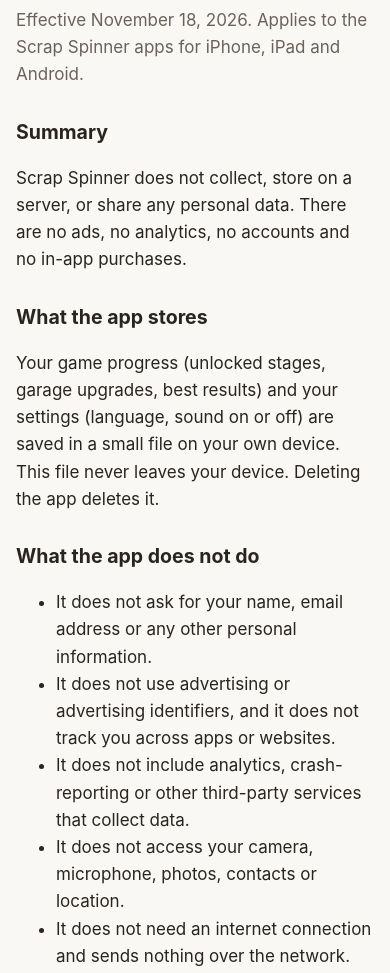
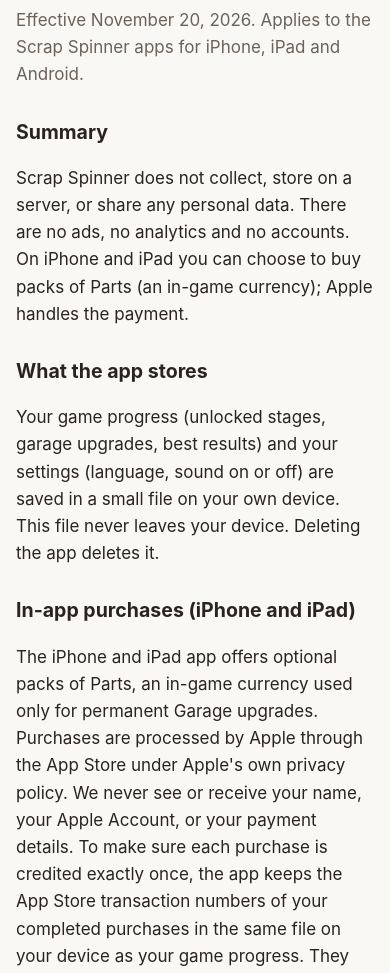
Before and after one commit to kongboxing001-alt/jeffking-studio, a plain HTML site: page scrapspinner/privacy.html in a window 390 px wide. Shown: the part 116-1089 px from the top of the page. Drawn offline with Linux system fonts and the light colour scheme.

Commit message:
Scrap Spinner: privacy and support pages cover iPhone/iPad Parts packs
Co-Authored-By: Claude Opus 5.5 <noreply@anthropic.com>

```diff
--- a/scrapspinner/privacy.html
+++ b/scrapspinner/privacy.html
@@ -17,13 +17,16 @@
 <body>
 <main>
 <h1>Scrap Spinner Privacy Policy</h1>
-<p class="date">Effective November 18, 2026. Applies to the Scrap Spinner apps for iPhone, iPad and Android.</p>
+<p class="date">Effective November 20, 2026. Applies to the Scrap Spinner apps for iPhone, iPad and Android.</p>
 
 <h2>Summary</h2>
-<p>Scrap Spinner does not collect, store on a server, or share any personal data. There are no ads, no analytics, no accounts and no in-app purchases.</p>
+<p>Scrap Spinner does not collect, store on a server, or share any personal data. There are no ads, no analytics and no accounts. On iPhone and iPad you can choose to buy packs of Parts (an in-game currency); Apple handles the payment.</p>
 
 <h2>What the app stores</h2>
 <p>Your game progress (unlocked stages, garage upgrades, best results) and your settings (language, sound on or off) are saved in a small file on your own device. This file never leaves your device. Deleting the app deletes it.</p>
+
+<h2>In-app purchases (iPhone and iPad)</h2>
+<p>The iPhone and iPad app offers optional packs of Parts, an in-game currency used only for permanent Garage upgrades. Purchases are processed by Apple through the App Store under Apple's own privacy policy. We never see or receive your name, your Apple Account, or your payment details. To make sure each purchase is credited exactly once, the app keeps the App Store transaction numbers of your completed purchases in the same file on your device as your game progress. They never leave your device. Purchased Parts are saved on your device and are deleted if you delete the app. The Android app currently has no purchases.</p>
 
 <h2>What the app does not do</h2>
 <ul>
@@ -31,7 +34,7 @@
   <li>It does not use advertising or advertising identifiers, and it does not track you across apps or websites.</li>
   <li>It does not include analytics, crash-reporting or other third-party services that collect data.</li>
   <li>It does not access your camera, microphone, photos, contacts or location.</li>
-  <li>It does not need an internet connection and sends nothing over the network.</li>
+  <li>It does not need an internet connection to play, and it sends nothing over the network itself. On iPhone and iPad, the App Store system on your device contacts Apple to look up Parts prices and to complete any purchase you make.</li>
 </ul>
 
 <h2>Children</h2>
```
Also changed, not shown: scrapspinner/support.html (+5 -3 lines).
